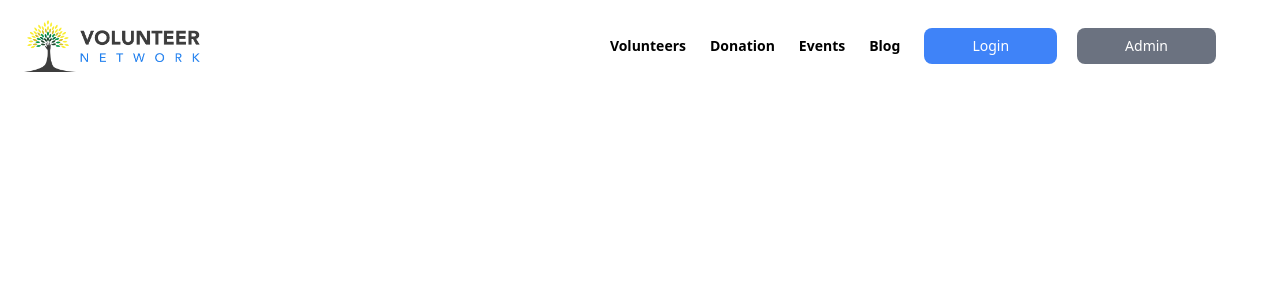
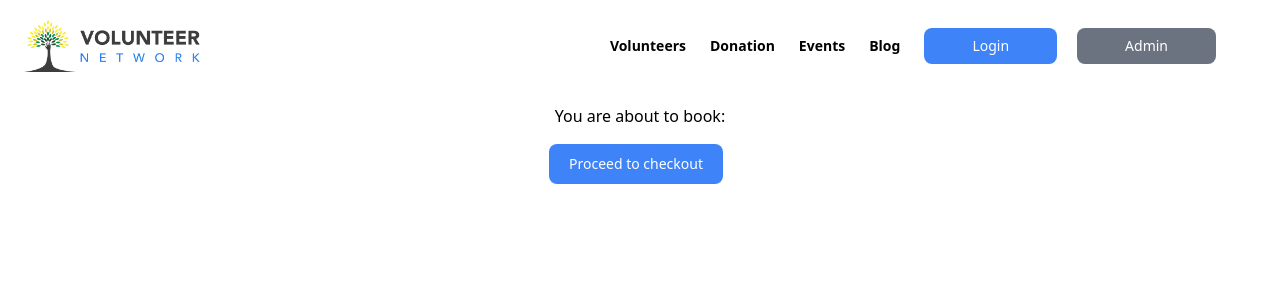
Before and after one commit to Aninditaroy/volunteer-network, a React (Create React App) app: page /volunteers/1 in a window 1280 px wide. Shown: the top 300 px of the page. Built offline with nearby package versions, Linux system fonts and the light colour scheme; no server answers.

Commit message:
added api with mongodb server

```diff
--- a/src/App.js
+++ b/src/App.js
@@ -4,6 +4,7 @@ import { Route, Routes } from 'react-router-dom';
 import Header from './../src/components/Shared/Header/Header';
 import Home from './../src/components/Home/Home';
 import Volunteers from './components/Volunteers/Volunteers';
+import VolunteerDetail from './components/VolunteerDetail/VolunteerDetail';
 function App() {
   return (
     <>
@@ -11,6 +12,7 @@ function App() {
       <Routes>
         <Route path='/' element={<Home/>}></Route>
         <Route path='/volunteers' element={<Volunteers/>}></Route>
+        <Route path='/volunteers/:volunteerId' element={<VolunteerDetail/>}></Route>
       </Routes>
     </>
   );
--- a/src/components/Home/Home.js
+++ b/src/components/Home/Home.js
@@ -1,6 +1,9 @@
 import React from 'react';
+import useVolunteers from '../../hooks/useVolunteers';
+import Volunteer from '../Volunteer/Volunteer';
 import './Home.css';
 const Home = () => {
+    const [volunteers] = useVolunteers();
     return (
         <div className='mb-56'>
             <div className='home-img'>
@@ -19,17 +22,12 @@ const Home = () => {
             <section className=''>
                 <div className="container lg:mx-auto xl:mx-auto 2xl:mx-auto md:mx-auto sm:mx-0">
                     <div className='grid sm:grid-cols-1 md:grid-cols-2 lg:grid-cols-3 lg:gap-3 mb-20'>
-
-                        <div className="max-w-sm rounded-lg h-96 w-96 mt-10 mb-48">
-                            <div className="bg-sky-300/80 rounded-t-3xl"><img className="" src="https://i.ibb.co/938QkBZ/child-Support.png" alt="" /></div>
-                            <div className="p-5 bg-sky-300/80 text-center rounded-b-xl">
-                                <h5 className="mb-2 text-xl font-bold text-slate-600">Child Support</h5>
-                                <button className="inline-flex items-center py-2 px-3 text-sm font-medium text-center text-white bg-blue-700/90 rounded-lg hover:bg-blue-800 focus:ring-4 focus:outline-none focus:ring-blue-300">
-                                    Book Volunteer
-                                    <svg className="ml-2 -mr-1 w-4 h-4" fill="currentColor" viewBox="0 0 20 20" xmlns="http://www.w3.org/2000/svg"><path fill-rule="evenodd" d="M10.293 3.293a1 1 0 011.414 0l6 6a1 1 0 010 1.414l-6 6a1 1 0 01-1.414-1.414L14.586 11H3a1 1 0 110-2h11.586l-4.293-4.293a1 1 0 010-1.414z" clip-rule="evenodd"></path></svg>
-                                </button>
-                            </div>
-                        </div>
+                        {
+                            volunteers.slice(0,6).map(volunteer => <Volunteer
+                                key={volunteer._id}
+                                volunteer={volunteer}
+                            />)
+                        }
                     </div>
                 </div>
             </section>
--- a/src/components/Shared/Header/Header.js
+++ b/src/components/Shared/Header/Header.js
@@ -57,12 +57,12 @@ const Header = () => {
                              <Link
                                 className="nav-item mt-2 px-3 py-2 flex items-center  hover:opacity-75 font-semibold"
                                 as={Link} to="/login">
-                                <button type="button" class="text-white bg-blue-500 hover:bg-blue-800 focus:ring-4 focus:ring-blue-300 font-medium rounded-lg text-sm px-12 py-2 mr-2 mb-2">Login</button>
+                                <button type="button" className="text-white bg-blue-500 hover:bg-blue-800 focus:ring-4 focus:ring-blue-300 font-medium rounded-lg text-sm px-12 py-2 mr-2 mb-2">Login</button>
                             </Link>
                              <Link
                                 className="nav-item mt-2 py-2 flex items-center  hover:opacity-75 font-semibold"
                                 as={Link} to="/login">
-                                <button type="button" class="text-white bg-gray-500 hover:bg-blue-800 focus:ring-4  font-medium rounded-lg text-sm px-12 py-2 mb-2">Admin</button>
+                                <button type="button" className="text-white bg-gray-500 hover:bg-blue-800 focus:ring-4  font-medium rounded-lg text-sm px-12 py-2 mb-2">Admin</button>
                             </Link>
                         </div>
                     </div>
--- a/src/components/Volunteer/Volunteer.js
+++ b/src/components/Volunteer/Volunteer.js
@@ -1,10 +1,23 @@
 import React from 'react';
+import { useNavigate } from 'react-router-dom';
 
-const Volunteer = () => {
+const Volunteer = ({volunteer}) => {
+    const { _id,name,img } = volunteer;
+    const navigate = useNavigate();
+    const navigateToVolunteerDetail = id =>{
+        navigate(`/volunteers/${id}`)
+    }
     return (
-        <div>
-
+        <div className="max-w-sm rounded-lg h-96 w-96 mt-10 mb-48">
+        <div className="bg-sky-300/80 rounded-t-3xl"><img className="" src={img} alt="" /></div>
+        <div className="p-5 bg-sky-300/80 text-center rounded-b-xl">
+            <h5 className="mb-2 text-xl font-bold text-slate-600">{name}</h5>
+            <button onClick={() => navigateToVolunteerDetail(_id)} className="inline-flex items-center py-2 px-3 text-sm font-medium text-center text-white bg-blue-700/90 rounded-lg hover:bg-blue-800 focus:ring-4 focus:outline-none focus:ring-blue-300">
+                Book Volunteer
+                <svg className="ml-2 -mr-1 w-4 h-4" fill="currentColor" viewBox="0 0 20 20" xmlns="http://www.w3.org/2000/svg"><path fill-rule="evenodd" d="M10.293 3.293a1 1 0 011.414 0l6 6a1 1 0 010 1.414l-6 6a1 1 0 01-1.414-1.414L14.586 11H3a1 1 0 110-2h11.586l-4.293-4.293a1 1 0 010-1.414z" clipRule="evenodd"></path></svg>
+            </button>
         </div>
+    </div>
     );
 };
 
--- /dev/null
+++ b/src/components/VolunteerDetail/VolunteerDetail.js
@@ -0,0 +1,20 @@
+import React from 'react';
+import { Link, useParams } from 'react-router-dom';
+import useVolunteerDetail from '../../hooks/useVolunteerDetail';
+
+const VolunteerDetail = () => {
+    const { volunteerId } = useParams();
+    const [volunteers] = useVolunteerDetail(volunteerId);
+    return (
+        <div className='text-center mt-3'>
+            <h2 className='mb-4'>You are about to book: {volunteers.name}</h2>
+            <Link to={`/volunteers/${volunteerId}`}>
+                <button className='text-white bg-blue-500 hover:bg-blue-800 focus:ring-4 focus:ring-blue-300 font-medium rounded-lg text-sm px-5 py-2.5 mr-2 mb-2'>
+                    Proceed to checkout
+                </button>
+            </Link>
+        </div>
+    );
+};
+
+export default VolunteerDetail;
--- a/src/components/Volunteers/Volunteers.js
+++ b/src/components/Volunteers/Volunteers.js
@@ -1,19 +1,18 @@
-import React from 'react';
+import React, { useEffect, useState } from 'react';
+import useVolunteers from '../../hooks/useVolunteers';
+import Volunteer from '../Volunteer/Volunteer';
 
 const Volunteers = () => {
+    const [volunteers] = useVolunteers();
     return (
         <div className="container lg:mx-auto xl:mx-auto 2xl:mx-auto md:mx-auto sm:mx-0">
         <div className='grid sm:grid-cols-1 md:grid-cols-2 lg:grid-cols-3 lg:gap-3 mb-20'>
-            <div className="max-w-sm rounded-lg h-96 w-96 mt-10 mb-48">
-                <div className="bg-sky-300/80 rounded-t-3xl"><img className="" src="https://i.ibb.co/938QkBZ/child-Support.png" alt="" /></div>
-                <div className="p-5 bg-sky-300/80 text-center rounded-b-xl">
-                    <h5 className="mb-2 text-xl font-bold text-slate-600">Child Support</h5>
-                    <button className="inline-flex items-center py-2 px-3 text-sm font-medium text-center text-white bg-blue-700/90 rounded-lg hover:bg-blue-800 focus:ring-4 focus:outline-none focus:ring-blue-300">
-                        Book Volunteer
-                        <svg className="ml-2 -mr-1 w-4 h-4" fill="currentColor" viewBox="0 0 20 20" xmlns="http://www.w3.org/2000/svg"><path fill-rule="evenodd" d="M10.293 3.293a1 1 0 011.414 0l6 6a1 1 0 010 1.414l-6 6a1 1 0 01-1.414-1.414L14.586 11H3a1 1 0 110-2h11.586l-4.293-4.293a1 1 0 010-1.414z" clip-rule="evenodd"></path></svg>
-                    </button>
-                </div>
-            </div>
+              {
+                  volunteers.map(volunteer => <Volunteer
+                   key={volunteer._id}
+                   volunteer={volunteer}
+                  />)
+              }
         </div>
     </div>
     );
--- /dev/null
+++ b/src/hooks/useVolunteerDetail.js
@@ -0,0 +1,15 @@
+import { useEffect, useState } from "react";
+
+
+const useVolunteerDetail = volunteerId => {
+    const [volunteer, setVolunteers] = useState({});
+    useEffect(() => {
+        const url = `http://localhost:5000/volunteers/${volunteerId}`;
+        fetch(url)
+        .then(res => res.json())
+        .then(data => setVolunteers(data))
+    }, [volunteerId]);
+    return [volunteer];
+};
+
+export default useVolunteerDetail;
--- /dev/null
+++ b/src/hooks/useVolunteers.js
@@ -0,0 +1,13 @@
+import { useEffect, useState } from "react";
+
+const useVolunteers = () => {
+    const [volunteers,setVolunteers] = useState([]);
+    useEffect( ()=>{
+        fetch('http://localhost:5000/volunteers')
+        .then(res => res.json())
+        .then(data => setVolunteers(data));
+    },[]);
+    return [volunteers];
+};
+
+export default useVolunteers;
```
